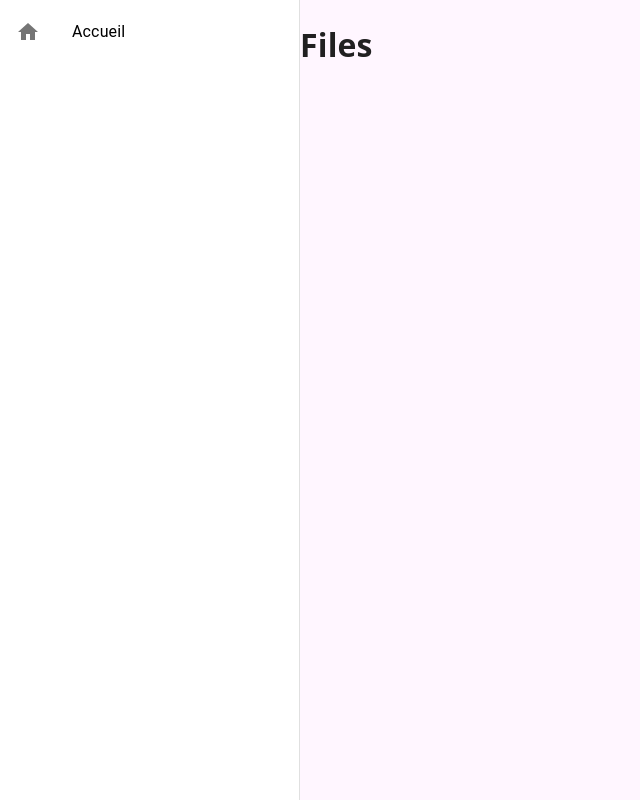
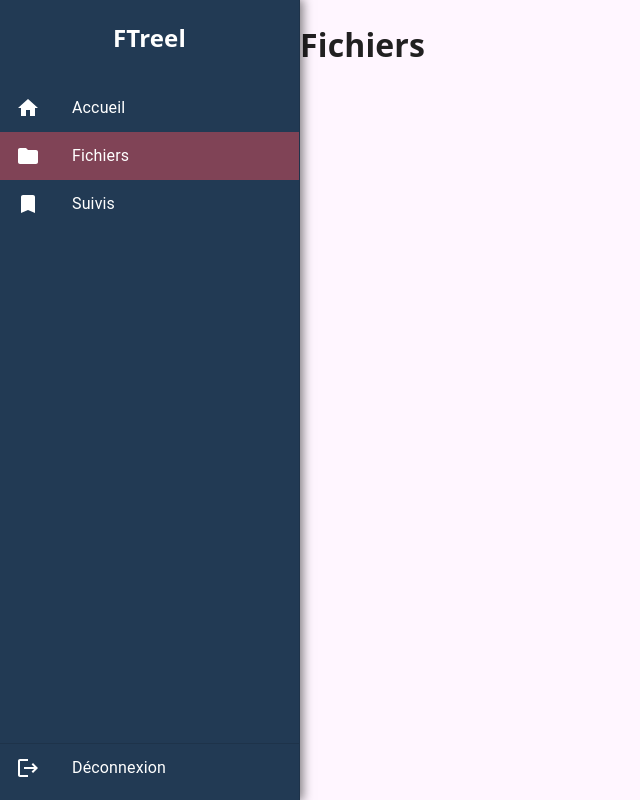
Before and after one commit to Sedixed/ftreel_front, a React (Vite) app: page /files in a window 1280 px wide. Shown: the whole page, without its empty margins (0-640 px from the left). Built offline with nearby package versions, Linux system fonts and the light colour scheme.

Commit message:
feat: Completed sidebar

```diff
--- a/src/App.tsx
+++ b/src/App.tsx
@@ -6,6 +6,7 @@ import { createTheme, CssBaseline, ThemeProvider } from "@mui/material";
 import { HomeButtonLayout } from "layout/ApplicationLayout/HomeButtonLayout";
 import Files from "@page/files/Files";
 import SidebarLayout from "layout/SidebarLayout/SidebarLayout";
+import Followed from "@page/followed/Followed";
 
 function App() {
   // Defining all the application routes
@@ -29,6 +30,10 @@ function App() {
         {
           path: "/files",
           element: <Files />
+        },
+        {
+          path: "/followed",
+          element: <Followed />
         }
       ]
     }
@@ -36,7 +41,8 @@ function App() {
 
   // Create the application theme
   const primaryColor = "#223A54"
-  const secondaryColor = "#FFF6FF"
+  const secondaryColor = "#F94F5A"
+  const backgroundColor = "#FFF6FF";
   const theme = createTheme({
     palette: {
       primary: {
@@ -46,13 +52,16 @@ function App() {
       secondary: {
         main: secondaryColor,
         light: secondaryColor
+      },
+      background: {
+        default: "#FFF6FF"
       }
     },
     components: {
       MuiCssBaseline: {
         styleOverrides: {
           body: {
-            backgroundColor: secondaryColor,
+            backgroundColor: backgroundColor,
           }
         }
       }
--- a/src/component/Sidebar/Sidebar.tsx
+++ b/src/component/Sidebar/Sidebar.tsx
@@ -1,4 +1,4 @@
-import { Drawer, IconButton, styled } from "@mui/material";
+import { Drawer, IconButton, styled, useTheme } from "@mui/material";
 import MenuIcon from '@mui/icons-material/Menu';
 import { ReactNode, useState } from "react";
 
@@ -19,10 +19,18 @@ export type SidebarProps = {
  */
 export default function Sidebar({ width, children }: SidebarProps) {
   const [mobileOpen, setMobileOpen] = useState(false);
+  const theme = useTheme();
 
   const handleDrawerToggle = () => {
     setMobileOpen(!mobileOpen);
   }
+
+  const drawerStyle = {
+    boxSizing: 'border-box',
+    width: width,
+    backgroundColor: theme.palette.primary.main,
+    color: "white",
+  };
 
   return (
     <>
@@ -39,7 +47,7 @@ export default function Sidebar({ width, children }: SidebarProps) {
         }}
         sx={{
           display: { xs: 'block', sm: 'none' },
-          '& .MuiDrawer-paper': { boxSizing: 'border-box', width: width },
+          '& .MuiDrawer-paper': drawerStyle,
         }}
       >
         {children}
@@ -48,7 +56,10 @@ export default function Sidebar({ width, children }: SidebarProps) {
         variant="permanent"
         sx={{
           display: { xs: 'none', sm: 'block' },
-          '& .MuiDrawer-paper': { boxSizing: 'border-box', width: width },
+          '& .MuiDrawer-paper': {
+            ...drawerStyle,
+            boxShadow: "2px 0px 10px 1px rgba(0,0,0,0.5)",
+          }
         }}
         open
       >
--- a/src/layout/SidebarLayout/SidebarLayout.tsx
+++ b/src/layout/SidebarLayout/SidebarLayout.tsx
@@ -1,28 +1,131 @@
 import Sidebar from "@component/Sidebar/Sidebar";
-import { Link, Outlet } from "react-router-dom";
-import { Box, List, ListItem, ListItemButton, ListItemIcon, ListItemText } from '@mui/material';
+import { Link, Outlet, useLocation } from "react-router-dom";
+import { Box, Divider, List, ListItem, ListItemButton, ListItemIcon, ListItemText, hexToRgb, useTheme } from '@mui/material';
 import HomeIcon from '@mui/icons-material/Home';
+import FolderIcon from '@mui/icons-material/Folder';
+import BookmarkIcon from '@mui/icons-material/Bookmark';
+import LogoutIcon from '@mui/icons-material/Logout';
+import { ReactNode, useMemo } from "react";
+
+/**
+ * Describe an element to place inside the sidebar.
+ */
+type SidebarElement = {
+  /**
+   * The key of the element.
+   */
+  key: string,
+
+  /**
+   * The href of the link of the element.
+   */
+  href: string,
+
+  /**
+   * Icon of the element.
+   */
+  icon: ReactNode,
+
+  /**
+   * Label of the element.
+   */
+  label: string,
+
+  /**
+   * Indicates if the element is stacked at the top or the bottom of the sidebar.
+   */
+  anchor?: "top" | "bottom",
+};
 
 /**
  * Layout adding a sidebar at the left of its childrens.
  */
 export default function SidebarLayout() {
+  const location = useLocation();
+  const theme = useTheme();
+
+  // Sidebar variables
   const sidebarWidth = 300;
+  const elements: SidebarElement[] = useMemo(() => [
+    {
+      key: "home",
+      href: "/",
+      icon: <HomeIcon />,
+      label: "Accueil"
+    },
+    {
+      key: "files",
+      href: "/files",
+      icon: <FolderIcon />,
+      label: "Fichiers"
+    },
+    {
+      key: "followed",
+      href: "/followed",
+      icon: <BookmarkIcon />,
+      label: "Suivis",
+    },
+    {
+      key: "logout",
+      href: "/logout",
+      icon: <LogoutIcon />,
+      label: "Déconnexion",
+      anchor: "bottom",
+    }
+  ], []);
+
+  const buildSidebarElement = (element: SidebarElement) => {
+    return (
+      <Link to={element.href} style={{ textDecoration: "none", color: "inherit" }}>
+        <ListItem key={element.key} disablePadding>
+          <ListItemButton selected={location.pathname == element.href}>
+            <ListItemIcon sx={{ color: "inherit" }}>
+              {element.icon}
+            </ListItemIcon>
+            <ListItemText>{element.label}</ListItemText>
+          </ListItemButton>
+        </ListItem>
+      </Link>
+    )
+  }
 
   return (
     <Box sx={{ display: "flex" }}>
       <Sidebar width={sidebarWidth}>
-        <List>
-          <Link to="/" style={{ textDecoration: "none", color: "black" }}>
-            <ListItem key="home" disablePadding>
-              <ListItemButton>
-                <ListItemIcon>
-                  <HomeIcon />
-                </ListItemIcon>
-                <ListItemText>Accueil</ListItemText>
-              </ListItemButton>
-            </ListItem>
-          </Link>
+        <h2 style={{ textAlign: "center" }}>FTreel</h2>
+        <List sx={{
+            height: "100%",
+            '&& .Mui-selected': {
+              bgcolor: hexToRgb(theme.palette.secondary.main + "70"),
+            },
+            '&& .Mui-selected:hover': {
+              bgcolor: hexToRgb(theme.palette.secondary.main + "90"),
+            },
+            '& .MuiListItemButton-root:hover': {
+              bgcolor: hexToRgb(theme.palette.secondary.main + "70"),
+            },
+          }}>
+          <Box sx={{ display: "flex", flexDirection: "column", justifyContent: "space-between", height: "100%" }}>
+            <Box>
+              {
+                elements.map((element) => {
+                  if (element.anchor !== "bottom") {
+                    return buildSidebarElement(element);
+                  }
+                })
+              }
+            </Box>
+            <Box>
+              <Divider />
+              {
+                elements.map((element) => {
+                  if (element.anchor === "bottom") {
+                    return buildSidebarElement(element);
+                  }
+                })
+              }
+            </Box>
+          </Box>
         </List>
       </Sidebar>
 
--- a/src/page/files/Files.tsx
+++ b/src/page/files/Files.tsx
@@ -1,5 +1,5 @@
 export default function Files() {
   return (
-    <h1>Files</h1>
+    <h1>Fichiers</h1>
   )
 }
--- /dev/null
+++ b/src/page/followed/Followed.tsx
@@ -0,0 +1,3 @@
+export default function Followed() {
+  return (<h1>Suivis</h1>)
+}
--- a/src/page/home/Home.tsx
+++ b/src/page/home/Home.tsx
@@ -36,9 +36,10 @@ export default function Home() {
   );
 }
 
-const HomeWrapper = styled("div")(() => ({
+const HomeWrapper = styled("div")(({ theme }) => ({
   position: "relative",
   height: "100vh",
+  background: theme.palette.background.default
 }));
 
 const TitleContainer = styled("div")(() => ({
```
